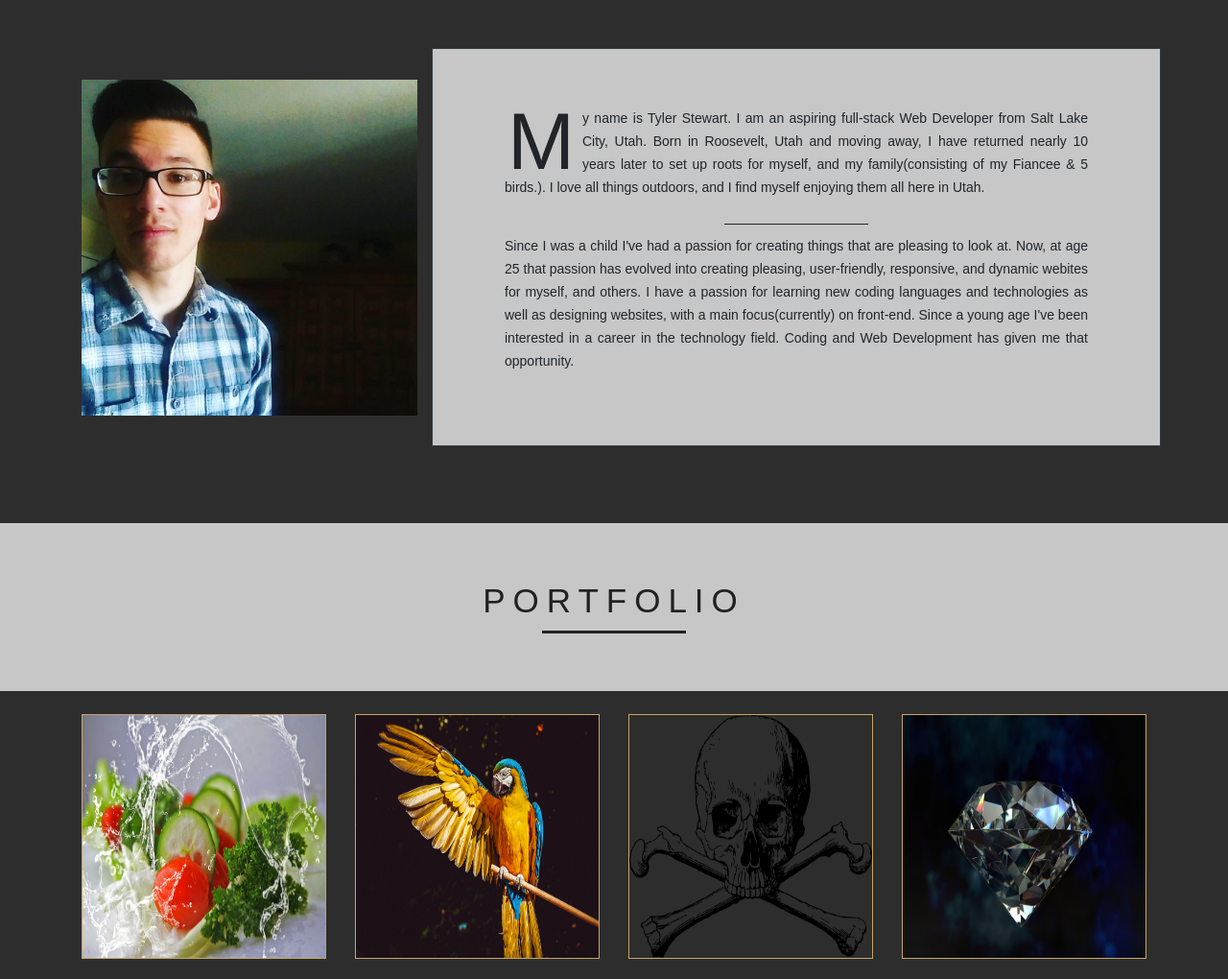
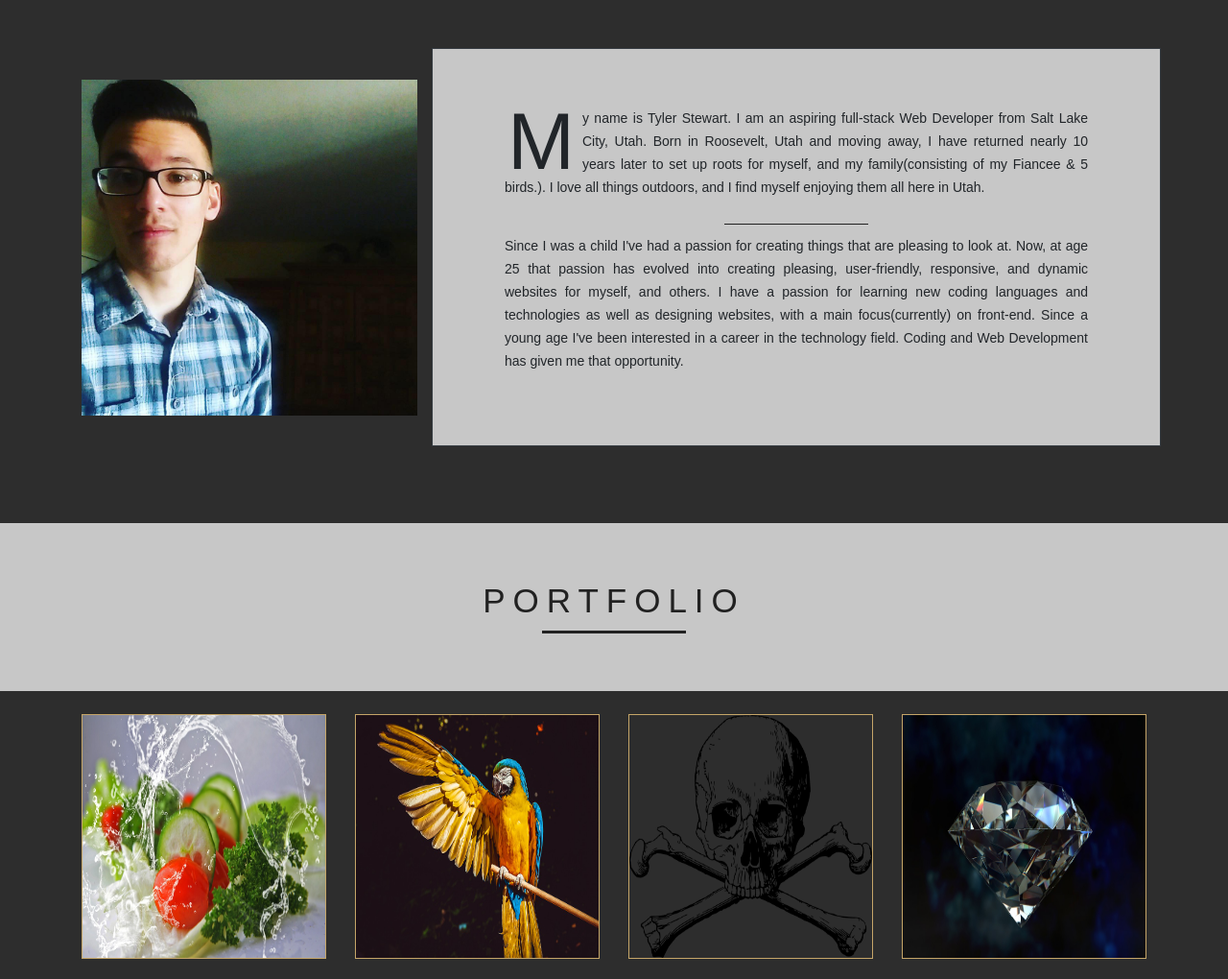
Before and after one commit to tyler-stewart1026/Tyler.Stewart-Portfolio, a website: page index.html in a window 1280 px wide. Shown: the part 1307-2327 px from the top of the page at 96% size. Drawn offline with nearby package versions, Linux system fonts and the light colour scheme.

Commit message:
fixed typo error

```diff
--- a/index.html
+++ b/index.html
@@ -120,7 +120,7 @@
                                 pleasing
                                 to look at. Now, at age 25 that passion has evolved into creating pleasing,
                                 user-friendly,
-                                responsive, and dynamic webites for myself, and others. I have a passion for learning
+                                responsive, and dynamic websites for myself, and others. I have a passion for learning
                                 new
                                 coding
                                 languages and technologies as well as designing
```
